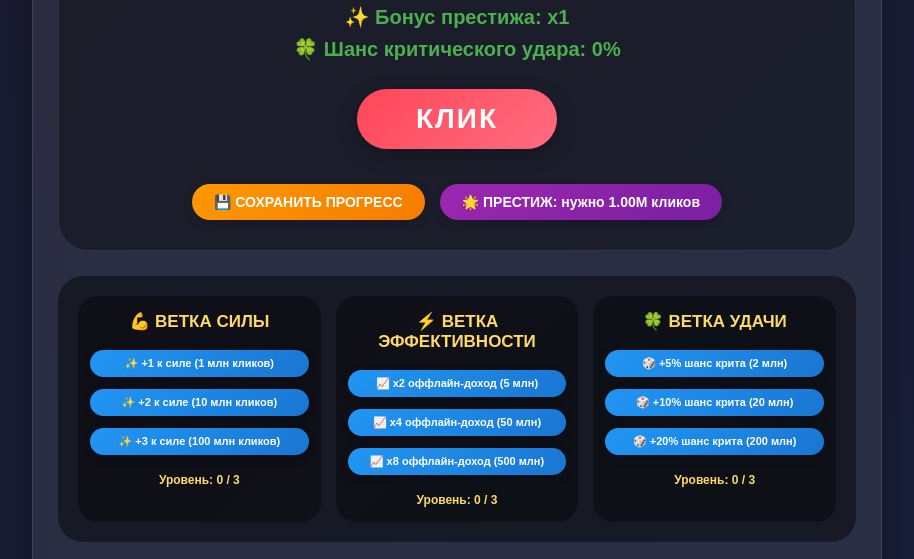
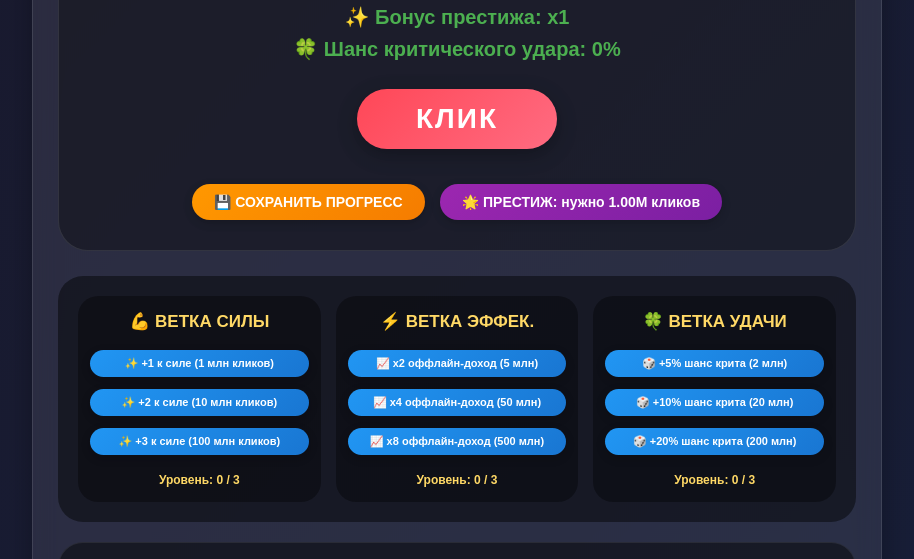
Before and after one commit to egorzuev2015m-bit/Clicked-for-HTML, a plain HTML site: page index.html in a window 1280 px wide. Shown: the part 203-762 px from the top of the page, without its empty margins (183-1097 px from the left). Drawn offline with Linux system fonts and the light colour scheme.

Commit message:
Update index.html

```diff
--- a/index.html
+++ b/index.html
@@ -387,7 +387,7 @@
 
         <!-- Ветка Эффективности -->
         <div class="skill-branch">
-            <strong>⚡ ВЕТКА ЭФФЕКТИВНОСТИ</strong>
+            <strong>⚡ ВЕТКА ЭФФЕК.</strong>
             <button class="skill-btn" id="skillEff1">📈 x2 оффлайн-доход (5 млн)</button>
             <button class="skill-btn" id="skillEff2">📈 x4 оффлайн-доход (50 млн)</button>
             <button class="skill-btn" id="skillEff3">📈 x8 оффлайн-доход (500 млн)</button>
```
